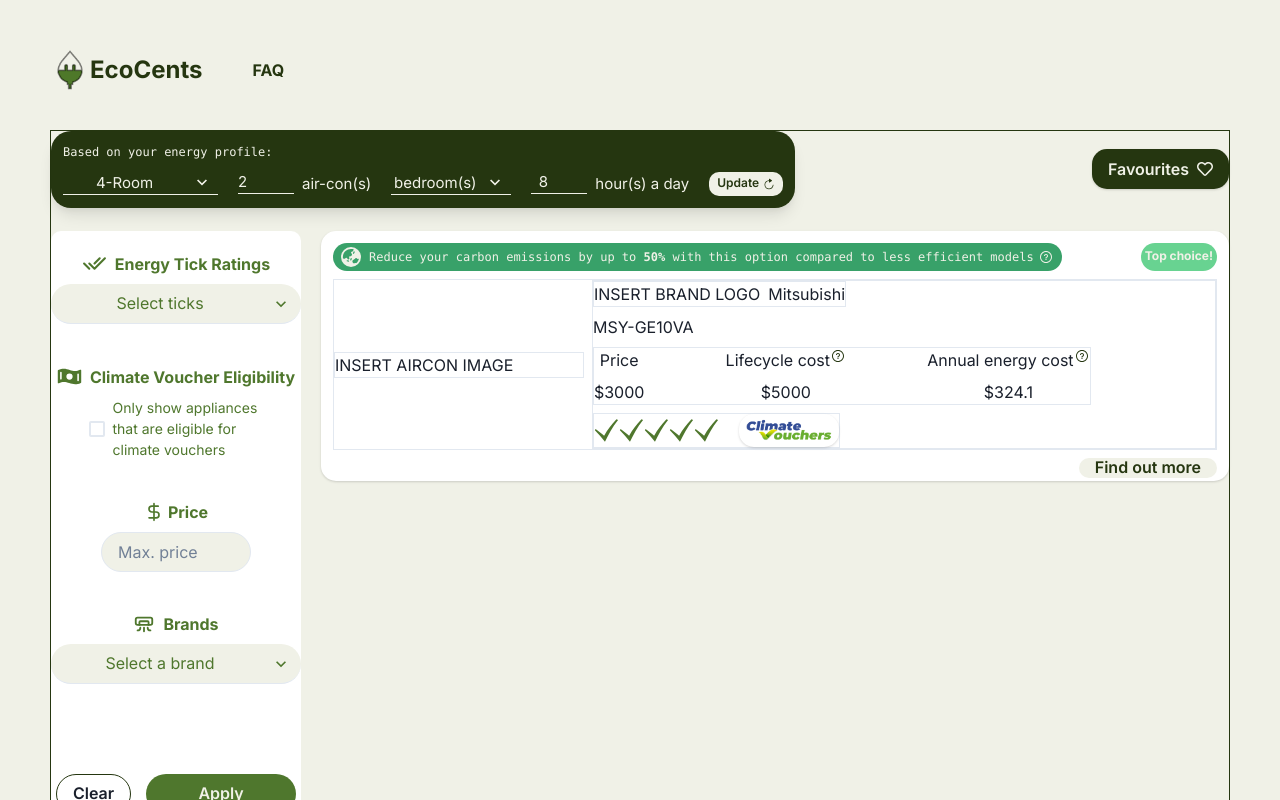
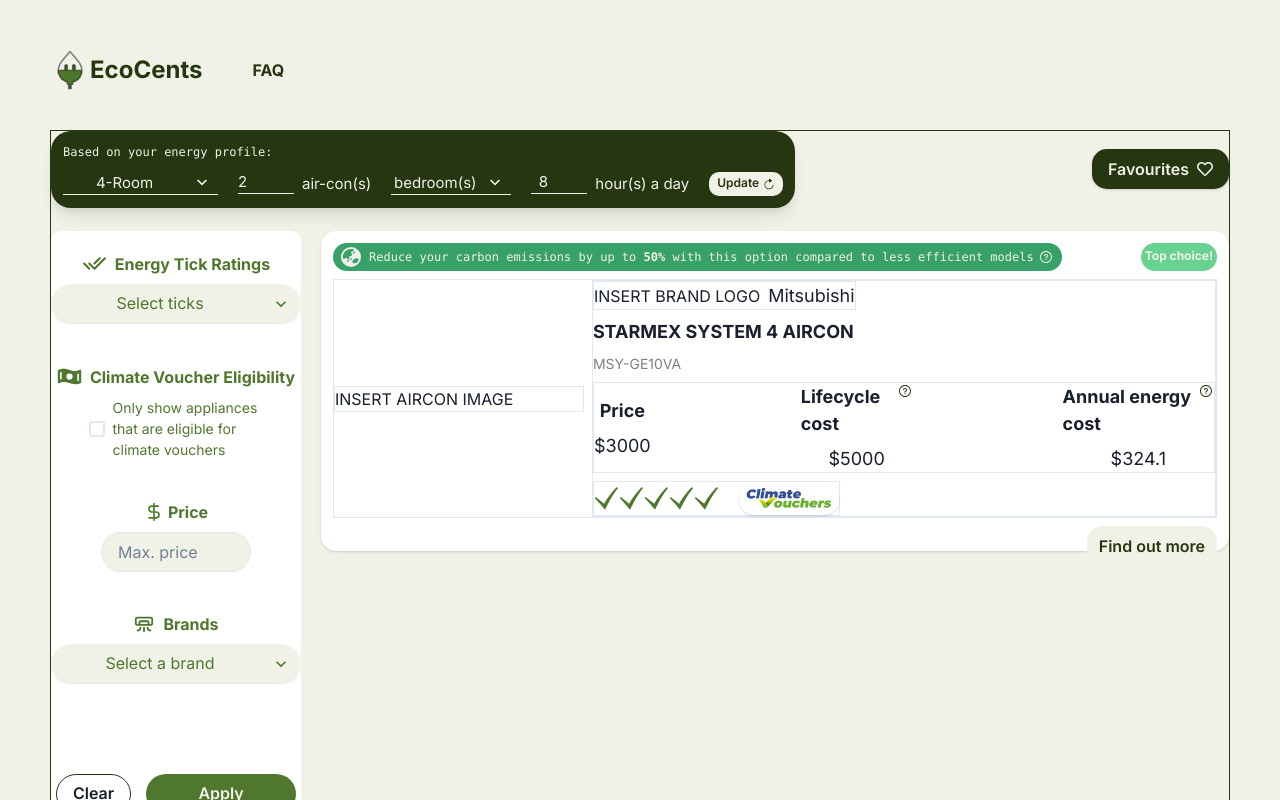
Before and after one commit to bfg-www/web, a Next.js app: page /profile in a window 1280 px wide. Shown: the top 800 px of the page. Built offline with nearby package versions, Linux system fonts and the light colour scheme.

Commit message:
Create ProductCard

```diff
--- a/src/app/profile/page.tsx
+++ b/src/app/profile/page.tsx
@@ -269,7 +269,7 @@
   return (
     <VStack
       backgroundColor="white"
-      height="250px"
+      height="320px"
       borderRadius="15px"
       p={3}
       boxShadow="base"
@@ -310,32 +310,38 @@
         <VStack borderWidth="1px" width="100%">
           <HStack borderWidth="1px" alignSelf="flex-start">
             <Box>INSERT BRAND LOGO</Box>
-            <Text>{capitalizeFirstLetter(product.brand)}</Text>
+            <Text fontSize="lg">{capitalizeFirstLetter(product.brand)}</Text>
           </HStack>
-          <Text alignSelf="flex-start">{product.model.toUpperCase()}</Text>
-          <HStack
-            alignSelf="flex-start"
-            justifyContent="space-between"
-            width="80%"
-            borderWidth="1px"
-          >
+          <Text as="b" fontSize="lg" alignSelf="flex-start">
+            {product.name.toUpperCase()}
+          </Text>
+          <Text fontSize="sm" alignSelf="flex-start" color="grey">
+            {product.model.toUpperCase()}
+          </Text>
+          <HStack alignSelf="flex-start" spacing="150px" borderWidth="1px">
             <VStack>
-              <Text>Price</Text>
-              <Text>${product.price}</Text>
+              <Text as="b" fontSize="lg">
+                Price
+              </Text>
+              <Text fontSize="lg">${product.price}</Text>
             </VStack>
             <VStack>
               <Flex>
-                <Text>Lifecycle cost</Text>
+                <Text as="b" fontSize="lg">
+                  Lifecycle cost
+                </Text>
                 <CustomTooltip content="To be added" color="#253610" />
               </Flex>
-              <Text>${product.lifecycleCost}</Text>
+              <Text fontSize="lg">${product.lifecycleCost}</Text>
             </VStack>
             <VStack>
               <Flex>
-                <Text>Annual energy cost</Text>
+                <Text as="b" fontSize="lg">
+                  Annual energy cost
+                </Text>
                 <CustomTooltip content="To be added" color="#253610" />
               </Flex>
-              <Text>${product.annualEnergyCost}</Text>
+              <Text fontSize="lg">${product.annualEnergyCost}</Text>
             </VStack>
           </HStack>
           <HStack alignSelf="flex-start" borderWidth="1px" spacing={5}>
@@ -358,6 +364,7 @@
         backgroundColor="#F0F1E7"
         color="#253610"
         borderRadius="16px"
+        p={3}
       >
         Find out more
       </Button>
@@ -373,7 +380,7 @@
   color?: string
 }) {
   return (
-    <Tooltip hasArrow label={content} placement="bottom" color={color}>
+    <Tooltip hasArrow label={content} placement="bottom" color="#F0F1E7">
       <span>
         <LiaQuestionCircle color={color} />
       </span>
```
